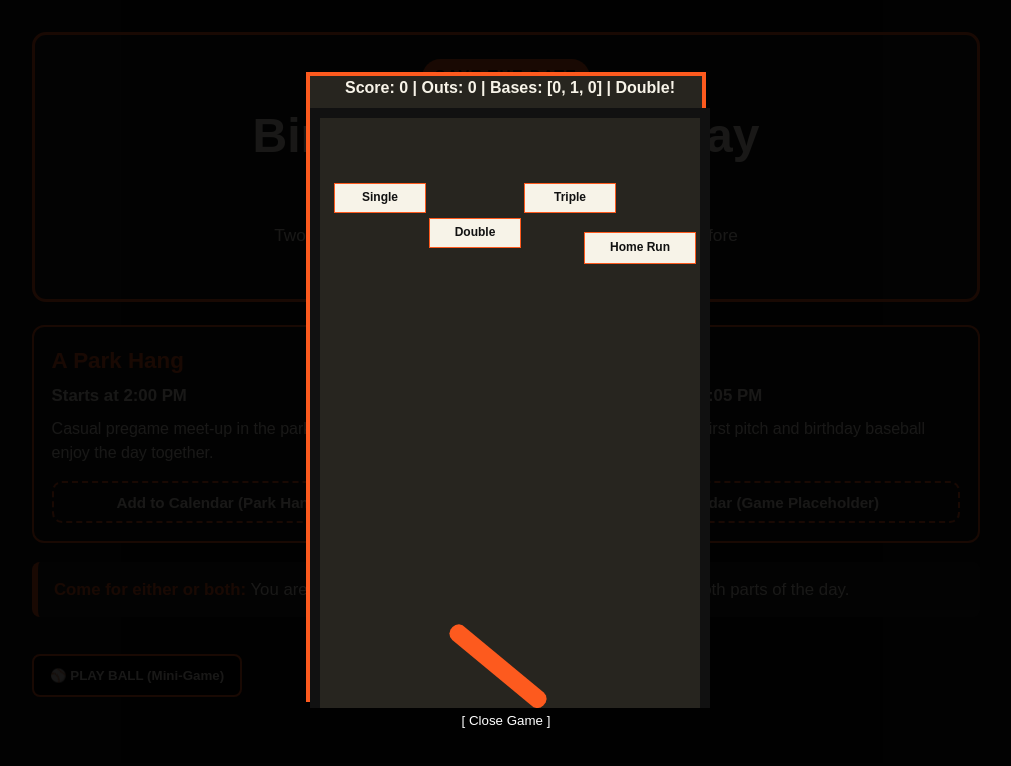
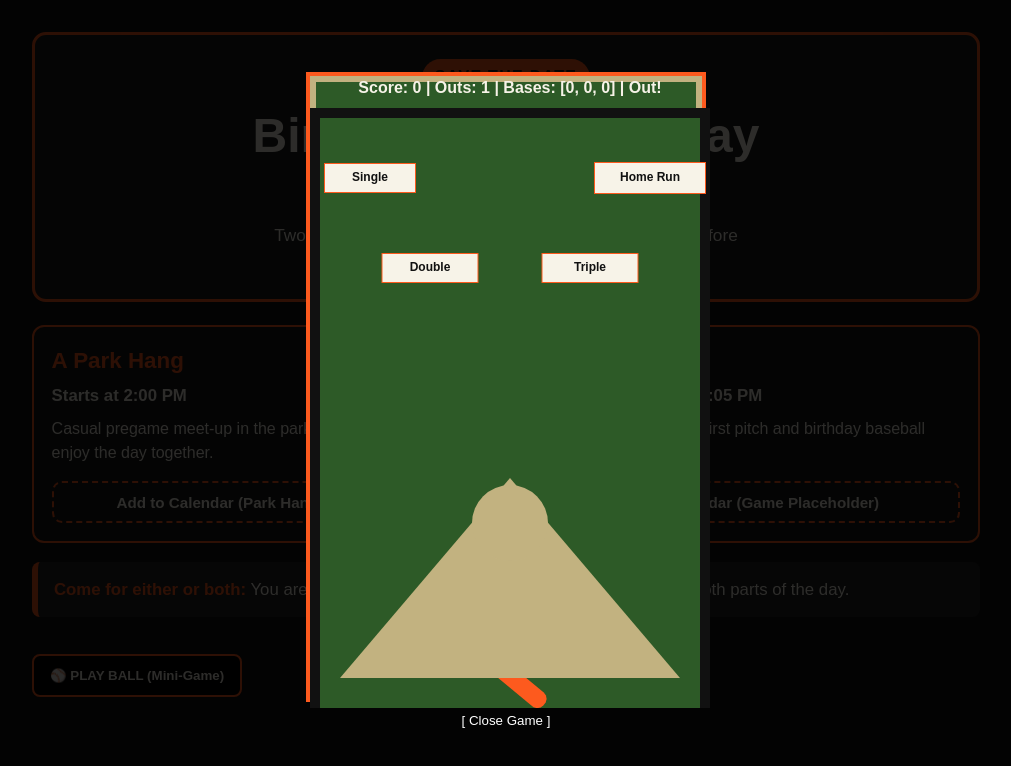
Before and after one commit to JTDJames/birthday-baseball, a plain HTML site: page index.html in a window 1280 px wide. Both pictures are taken after a click on the button "⚾ PLAY BALL (Mini-Game)". Shown: the whole page, without its empty margins (134-1145 px from the left). Drawn offline with nearby package versions, Linux system fonts and the light colour scheme.

Commit message:
Enhance game mechanics and visuals: Introduce new grass and dirt themes, adjust target positions, refine ball physics, and improve bat swing dynamics. Update game modal styles for better aesthetics.

```diff
--- a/game.js
+++ b/game.js
@@ -7,7 +7,8 @@
     orange: "#FD5A1E",
     black: "#111111",
     cream: "#F7F3E8",
-    dark: "#27251F",
+    grass: "#2d5a27",
+    dirt: "#c2b280",
   };
 
   const { Engine, Render, Runner, World, Bodies, Body, Constraint, Events } =
@@ -28,6 +29,7 @@
   let pitchTimer = null;
   let gameStarted = false;
   let canSwing = true;
+  let isSwinging = false;
 
   const gameState = {
     score: 0,
@@ -70,7 +72,7 @@
         width: BOARD_WIDTH,
         height: BOARD_HEIGHT,
         wireframes: false,
-        background: GiantsTheme.dark,
+        background: GiantsTheme.grass,
       },
     });
 
@@ -141,10 +143,11 @@
 
   function createTargets() {
     const targetDefs = [
-      { label: "Single", x: 70, y: 90, width: 90, height: 28, type: "single" },
-      { label: "Double", x: 165, y: 125, width: 90, height: 28, type: "double" },
-      { label: "Triple", x: 260, y: 90, width: 90, height: 28, type: "triple" },
-      { label: "Home Run", x: 330, y: 140, width: 110, height: 30, type: "homerun" },
+      // Keep the center lane clear so every pitch reaches the bat.
+      { label: "Single", x: 60, y: 70, width: 90, height: 28, type: "single" },
+      { label: "Double", x: 120, y: 160, width: 95, height: 28, type: "double" },
+      { label: "Triple", x: 280, y: 160, width: 95, height: 28, type: "triple" },
+      { label: "Home Run", x: 340, y: 70, width: 110, height: 30, type: "homerun" },
     ];
 
     return targetDefs.map((target) => {
@@ -165,7 +168,7 @@
 
   function spawnBall() {
     if (!engine) return;
-    const startX = 140 + Math.random() * 120;
+    const startX = BOARD_WIDTH / 2 + (Math.random() - 0.5) * 20;
     const ball = Bodies.circle(startX, 28, 11, {
       label: "baseball",
       restitution: 0.55,
@@ -181,29 +184,31 @@
 
     activeBalls.add(ball.id);
     World.add(engine.world, ball);
-    Body.setVelocity(ball, { x: (Math.random() - 0.5) * 2.4, y: 3.4 + Math.random() * 0.8 });
+    Body.setVelocity(ball, { x: (Math.random() - 0.5) * 1.1, y: 4 + Math.random() * 0.6 });
     updateOverlay("Pitch delivered!");
   }
 
   function swingBat() {
     if (!bat || !canSwing) return;
     canSwing = false;
+    isSwinging = true;
 
     // Fast upward snap, then release and re-center.
-    Body.setAngularVelocity(bat, -1.55);
-    Body.setAngle(bat, -0.35);
+    Body.setAngularVelocity(bat, -2.6);
+    Body.setAngle(bat, -0.55);
 
     setTimeout(() => {
       if (!bat) return;
-      Body.setAngularVelocity(bat, 1.05);
-    }, 110);
+      Body.setAngularVelocity(bat, 1.45);
+    }, 95);
 
     setTimeout(() => {
       if (!bat) return;
       Body.setAngle(bat, 0);
       Body.setAngularVelocity(bat, 0);
+      isSwinging = false;
       canSwing = true;
-    }, 260);
+    }, 280);
   }
 
   function advanceRunners(basesEarned) {
@@ -269,11 +274,28 @@
     return null;
   }
 
+  function boostHitBall(ballBody) {
+    const upSpeed = 11 + Math.random() * 2.5;
+    const sideSpeed = (Math.random() - 0.5) * 7.2;
+    Body.setVelocity(ballBody, { x: sideSpeed, y: -upSpeed });
+    Body.setAngularVelocity(ballBody, (Math.random() - 0.5) * 1.2);
+  }
+
   function onCollisionStart(event) {
     if (!engine) return;
     event.pairs.forEach((pair) => {
+      const batAndBall =
+        (pair.bodyA === bat && pair.bodyB.label === "baseball" && pair.bodyB) ||
+        (pair.bodyB === bat && pair.bodyA.label === "baseball" && pair.bodyA);
+      if (batAndBall && isSwinging) {
+        boostHitBall(batAndBall);
+        updateOverlay("Crack! Drive it to the targets!");
+      }
+
       const hit = getBallAndTarget(pair.bodyA, pair.bodyB);
       if (!hit) return;
+      // Only count balls hit back up toward the top targets.
+      if (hit.ball.velocity.y > -0.75) return;
       const targetType = hit.target.label.split(":")[1];
       handleTargetHit(targetType);
       removeBall(hit.ball);
@@ -296,6 +318,18 @@
   function drawTargetLabels() {
     const context = render.context;
     context.save();
+    context.fillStyle = GiantsTheme.dirt;
+    context.beginPath();
+    context.moveTo(BOARD_WIDTH / 2, BOARD_HEIGHT - 230);
+    context.lineTo(BOARD_WIDTH - 30, BOARD_HEIGHT - 30);
+    context.lineTo(30, BOARD_HEIGHT - 30);
+    context.closePath();
+    context.fill();
+
+    context.beginPath();
+    context.arc(BOARD_WIDTH / 2, BOARD_HEIGHT - 185, 38, 0, Math.PI * 2);
+    context.fill();
+
     context.font = "bold 12px Arial";
     context.textAlign = "center";
     context.textBaseline = "middle";
@@ -355,9 +389,12 @@
     }
   });
 
-  document.addEventListener("pointerdown", (event) => {
+  function trySwing(event) {
     if (!gameStarted || gameModal.style.display === "none") return;
     if (event.target === closeGameBtn) return;
     swingBat();
-  });
+  }
+
+  document.addEventListener("pointerdown", trySwing);
+  document.addEventListener("click", trySwing);
 })();
--- a/index.html
+++ b/index.html
@@ -170,8 +170,8 @@
         ⚾ PLAY BALL (Mini-Game)
       </button>
 
-      <div id="gameModal" style="display:none; position:fixed; top:0; left:0; width:100%; height:100%; background:rgba(0,0,0,0.9); z-index:1000; flex-direction:column; align-items:center; justify-content:center;">
-        <div id="gameContainer" style="border: 4px solid var(--giants-orange); background: #27251F;"></div>
+      <div id="gameModal" style="display:none; position:fixed; top:0; left:0; width:100%; height:100%; background:rgba(0,0,0,0.82); z-index:1000; flex-direction:column; align-items:center; justify-content:center;">
+        <div id="gameContainer" style="border: 4px solid var(--giants-orange); background: #2d5a27; box-shadow: 0 0 0 6px #c2b280 inset;"></div>
         <button id="closeGame" style="margin-top:10px; color:white; background:none; border:none; cursor:pointer;">[ Close Game ]</button>
       </div>
     </main>
```
